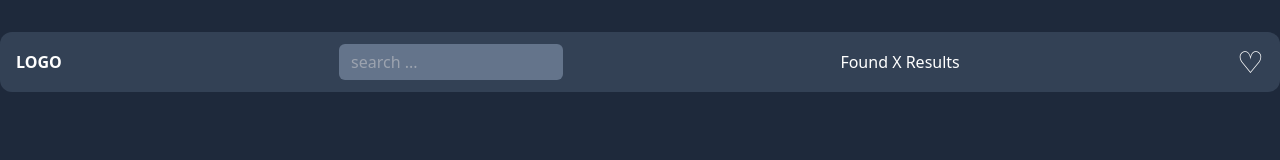
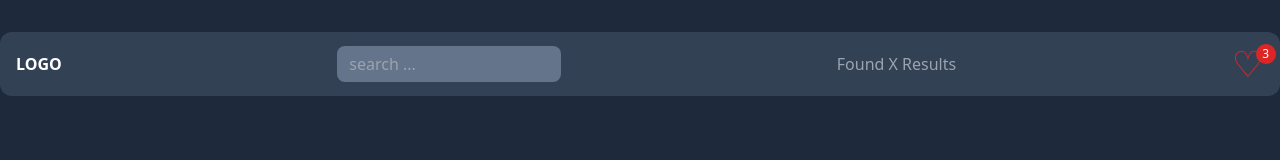
Before and after one commit to MiaadEstakhri/Movie-project, a React (Vite) app: page / in a window 1280 px wide. Shown: the top 160 px of the page. Built offline with nearby package versions, Linux system fonts and the light colour scheme.

Commit message:
add heart

```diff
--- a/src/components/navbar.jsx
+++ b/src/components/navbar.jsx
@@ -2,15 +2,20 @@ const Navbar = () => {
   return (
     <nav className="flex justify-between items-center bg-slate-700 text-white rounded-xl py-3 px-4 mt-8 ">
       <div className="font-bold ">LOGO</div>
-      <div className="w-24 sm:w-36 md:w-44 xl:w-56 bg-slate-500 py-1.5 px-3 rounded-md ">
+      <div className="w-24 sm:w-36 md:w-44 xl:w-56 bg-slate-500 py-1.5 px-3 rounded-lg ">
         <input
           type="text"
           placeholder="search ..."
           className="bg-transparent outline-none"
         />
       </div>
-      <div className="">Found X Results</div>
-      <div className="text-3xl">♡</div>
+      <div className="text-gray-400">Found X Results</div>
+      <div className="relative">
+        <span className="h-5 w-5 flex justify-center items-center bg-red-600 text-white rounded-full text-xs absolute left-6 top-0">
+          3
+        </span>
+        <span className="text-4xl text-red-600">♡</span>
+      </div>
     </nav>
   );
 };
```
